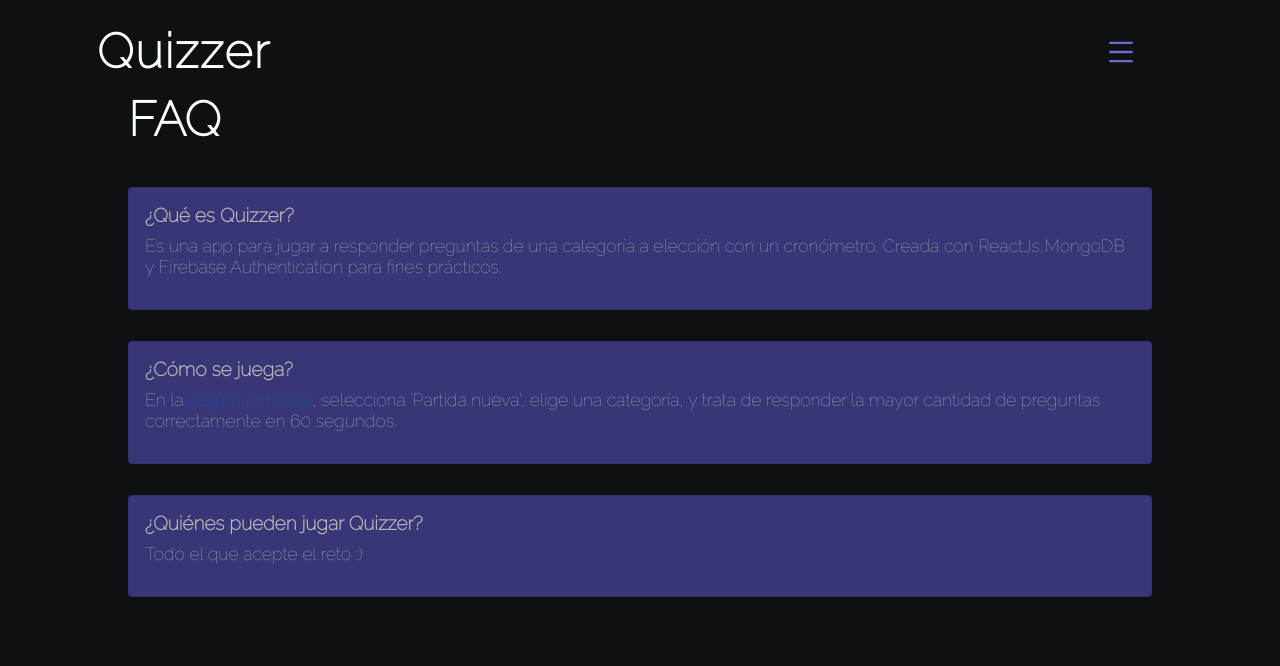
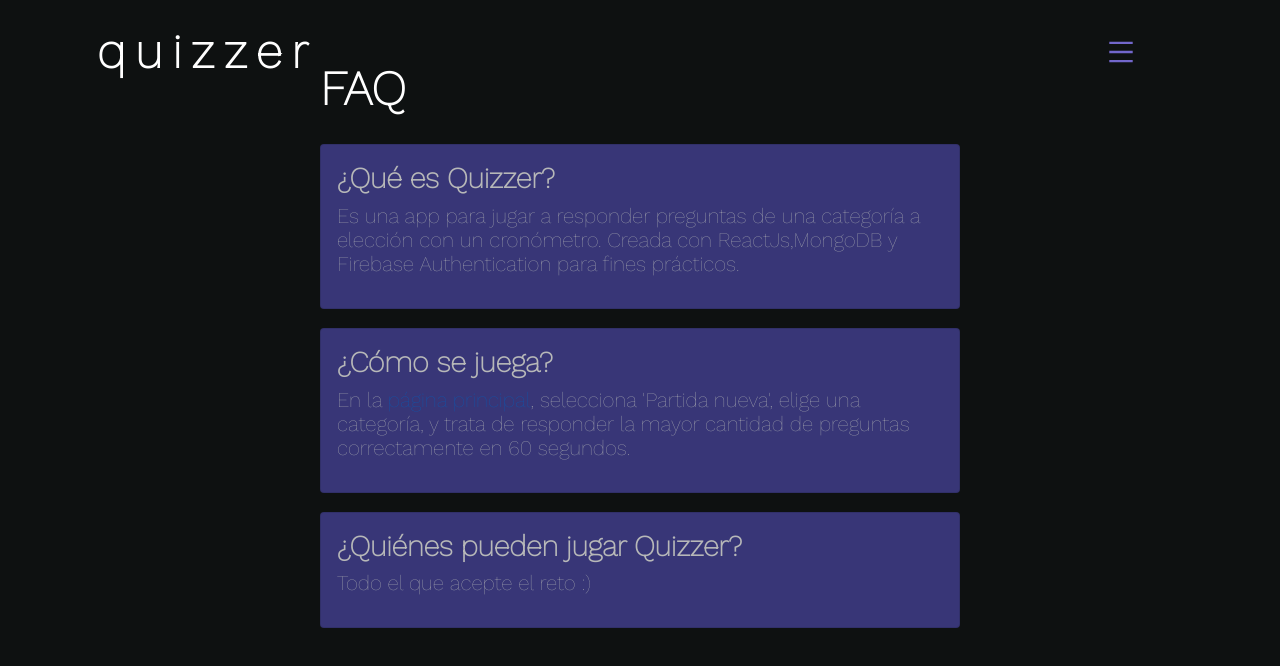
Before and after one commit to alejandroacd/Quizzer, a React (Create React App) app in the folder client/: page /faq in a window 1280 px wide. Shown: the top 666 px of the page. Built offline with nearby package versions, Linux system fonts and the light colour scheme; no server answers.

Commit message:
Style changes

```diff
--- a/client/src/App.css
+++ b/client/src/App.css
@@ -1,9 +1,10 @@
-@import url('https://fonts.googleapis.com/css2?family=Raleway:wght@100&display=swap');
+@import url('https://fonts.googleapis.com/css2?family=Work+Sans:wght@100&display=swap');
 
 * {
     margin: 0;
     padding: 0;
     box-sizing: border-box;
+    font-family: 'Work Sans', sans-serif;
 }
 html, body {
     height: auto;
@@ -11,6 +12,7 @@ html, body {
 
 html {
     background-color: #0e1111;
+
 }
 
 .App {
--- a/client/src/Categorias/GeografiaPreguntas/DataPreguntasGeografia.js
+++ b/client/src/Categorias/GeografiaPreguntas/DataPreguntasGeografia.js
@@ -1,17 +1,17 @@
 const DataPreguntasGeografia =[
     {
-        "pregunta": "¿Cuál es el clásico rival del Flamengo (BRA)?",
+        "pregunta": "¿Cuál es el punto más alto de América?",
         "option_1": "Gremio",
         "option_2": "Inter de Porto Alegre",
         "option_3": "Cruzeiro",
         "option_correcta": "Corinthians"
     },
     {
-        "pregunta": "¿Cuál es el clásico rival del Flamengo (BRA)?",
-        "option_1": "Gremio",
-        "option_2": "Inter de Porto Alegre",
-        "option_3": "Cruzeiro",
-        "option_correcta": "Corinthians"
+        "pregunta": "¿Cuál es la capital de Dinamarca?",
+        "option_1": "Ámsterdam",
+        "option_2": "Lisboa",
+        "option_3": "Helsinki",
+        "option_correcta": "Copenhague"
     }
 ]
 
--- a/client/src/Categorias/MenuCategorias/Categorias.css
+++ b/client/src/Categorias/MenuCategorias/Categorias.css
@@ -1,7 +1,4 @@
-* {
-    font-family:  'Raleway';
 
-}
 
 .all {
     display: flex;
--- a/client/src/components/FAQ/Faq.css
+++ b/client/src/components/FAQ/Faq.css
@@ -20,9 +20,7 @@
     font-weight: bolder;
 
 }
-.faq-container p {
-    color:white;
-}
+
 .card {
 
     background-color: #4A47A3;
@@ -51,6 +49,8 @@
     fill: #4A47A3;
     opacity:  0.8;
 }
+
+
 @media only screen and (min-width: 768px) {
 
     .faq-container h2 {
@@ -77,6 +77,24 @@
     }
 }
 
+.faq-container .card p a:visited {
+    color: #fff;
+    font-weight: bolder;
+}
+@media only screen and (min-width: 992px) {
+    .faq-container .card p {
+        font-size:1.3em
+    }
+
+    .faq-container .card h1 {
+        font-size:1.8em;
+    }
+    .faq-container {
+        width: 50%;
+    }
+
+}
+
 @media only screen and (min-width: 1200px) {
 
     .card {
--- a/client/src/components/Header/Header.css
+++ b/client/src/components/Header/Header.css
@@ -23,7 +23,7 @@
     position: relative;
     left: 1rem;
     font-weight: bolder;
-    letter-spacing: 0.1rem;
+    letter-spacing: 10px;
 }
 
 .menu-container {
--- a/client/src/components/Header/Header.js
+++ b/client/src/components/Header/Header.js
@@ -20,7 +20,7 @@ const Header = () => {
    return (
       <div className="header-container">
          <header className="nav_header">
-            <h1 onClick={redirect}>Quizzer</h1>
+            <h1 onClick={redirect}> quizzer </h1>
          </header>
 
          <div className={click ? "menu-container d-flex" : "menu-container d-none"}>
--- a/client/src/components/Login/Login.css
+++ b/client/src/components/Login/Login.css
@@ -41,6 +41,6 @@
 @media only screen and (min-width: 992px) {
     .card2 {
         top:20%;
-        width: 50%;
+        width: 30%;
     }
 }
--- a/client/src/components/Menu/Menu.css
+++ b/client/src/components/Menu/Menu.css
@@ -1,5 +1,4 @@
 .menuContainer {
-  font-family: 'Raleway', sans-serif;
   position:relative;
   top:5%;
   width: 80%;
--- a/client/src/components/SignUp/Signup.css
+++ b/client/src/components/SignUp/Signup.css
@@ -2,10 +2,10 @@
 
     flex-direction: column;
     margin: 0 auto;
-    width: 50%;
-    font-family: 'Raleway';
+    width: 40%;
+
     position: relative;
-    top:4%;
+    top:7%;
     align-content: center;
     height: auto;
     padding: 1rem;
@@ -73,9 +73,12 @@ form {
     font-weight: bolder;
 }
 
-@media only screen and (min-width: 992px) {
+@media only screen and (max-width: 992px) {
     form {
         margin-top:5%;
+    }
+    .card1 {
+        width: 50%;
     }
 }
 
```
